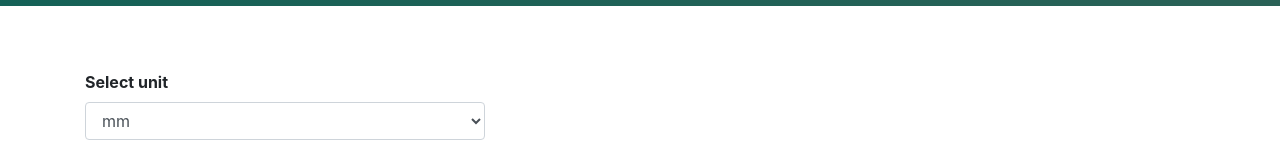
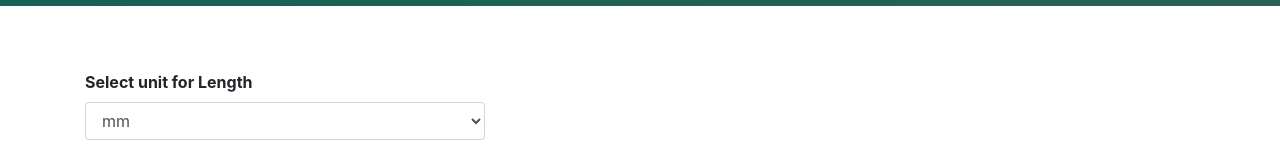
Before and after one commit to hansmaad/ng-units, an Angular app: page / in a window 1280 px wide. Shown: the part 428-588 px from the top of the page. Built offline with nearby package versions, Linux system fonts and the light colour scheme.

Commit message:
feat: Add volume quantity.

```diff
--- a/src/app/getting-started/basics/basics.component.html
+++ b/src/app/getting-started/basics/basics.component.html
@@ -1,6 +1,6 @@
 <form>
   <div class="form-group" *ngIf="quantity">
-    <label for="select-unit">Select unit</label>
+    <label for="select-unit">Select unit for {{ quantity.name }} </label>
     <select class="form-control" id="select-unit" [(ngModel)]="quantity.unit" name="unit">
       <option *ngFor="let u of quantity.units" [ngValue]="u">{{u.symbol}}</option>
     </select>
--- a/src/app/modules/ng-units/quantities/index.ts
+++ b/src/app/modules/ng-units/quantities/index.ts
@@ -1,2 +1,3 @@
 export * from './length';
 export * from './area';
+export * from './volume';
--- /dev/null
+++ b/src/app/modules/ng-units/quantities/volume.ts
@@ -0,0 +1,8 @@
+export var volume = {
+    name: 'Volume',
+    units: {
+        'm³' : [1],
+        'cm³': [1000000],
+        'mm³': [1000000000]
+    }
+};
```
